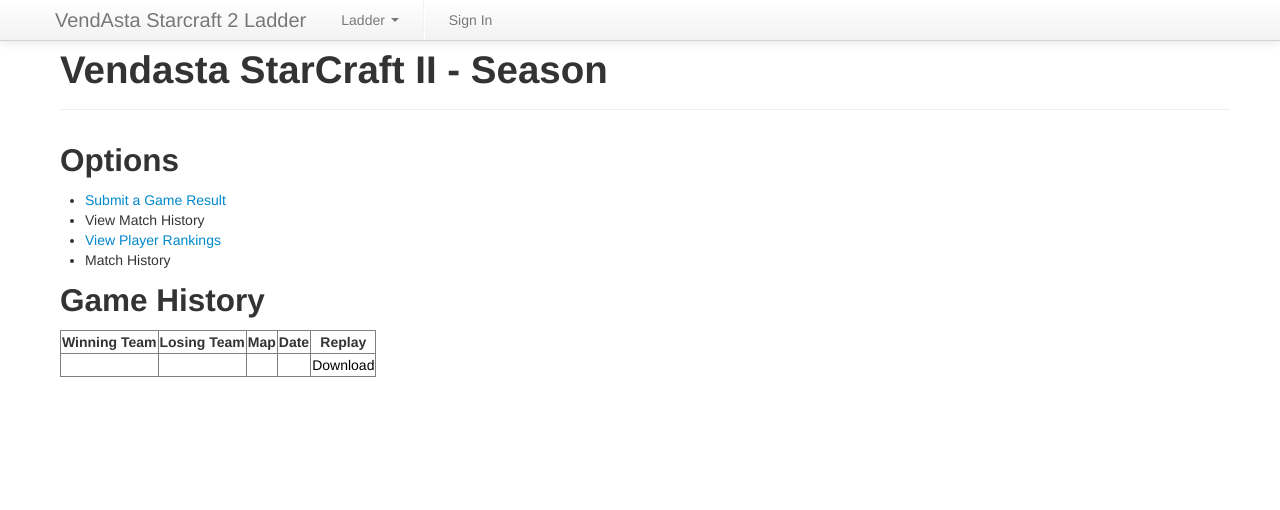
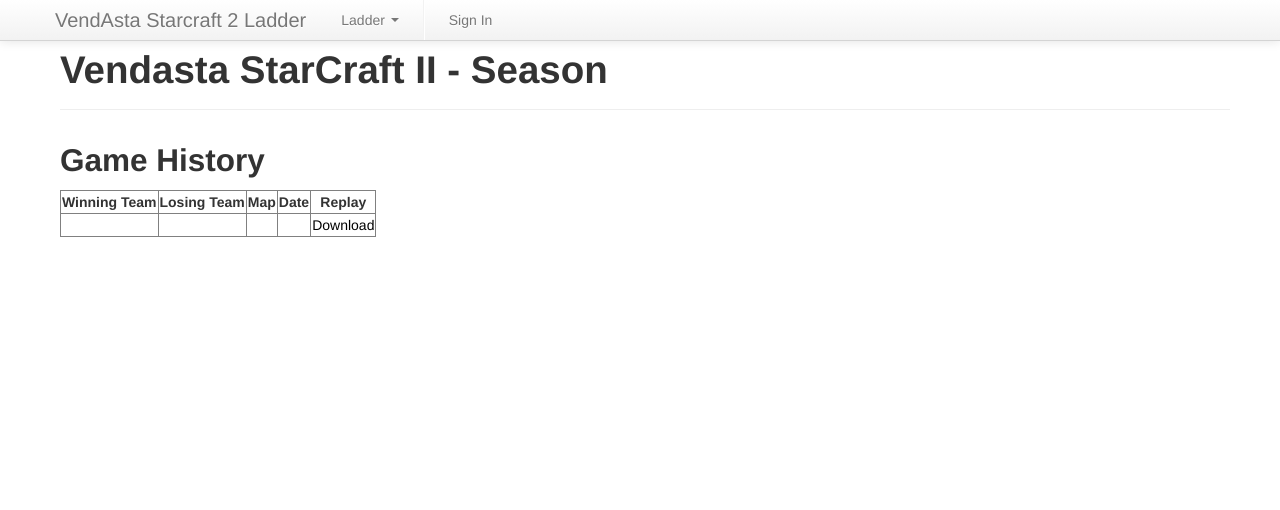
Before and after one commit to cdaviduik-va/vendladder, a Python web app: template src/templates/sc2/home.html in a window 1280 px wide. Shown: the top 510 px of the page. Run offline with Jinja, Linux system fonts and the light colour scheme; the template is opened without the code that fills it, so the values that code supplies are empty; some libraries are stand-ins or nearby versions.

Commit message:
much-styling-so-beautiful Updated home to match new navigation.

```diff
--- a/src/templates/sc2/global.html
+++ b/src/templates/sc2/global.html
@@ -19,7 +19,7 @@
             <span class="caret"></span></a>
             <ul class="dropdown-menu" role="menu" aria-labelledby="dLabel">
                 <li><a href="#">View Match History</a></li>
-                <li><a href="#">View Player Rankings</a></li>
+                <li><a href="/sc2/player/">View Player Rankings</a></li>
             </ul>
         </li>
         <li class="divider-vertical"></li>
--- a/src/templates/sc2/home.html
+++ b/src/templates/sc2/home.html
@@ -1,13 +1,6 @@
 {% extends "sc2/global.html" %}
 
 {% block content %}
-<h2>Options</h2>
-<ul>
-    <li><a href="/sc2/game/submit">Submit a Game Result</a></li>
-    <li>View Match History</li>
-    <li><a href="/sc2/player/">View Player Rankings</a></li>
-    <li>Match History</li>
-</ul>
 
 <h2>Game History</h2>
 <table border="1">
```
